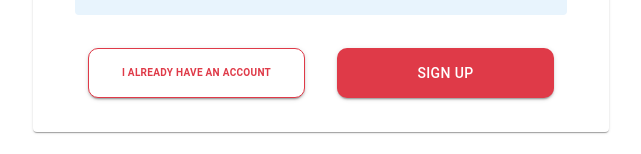
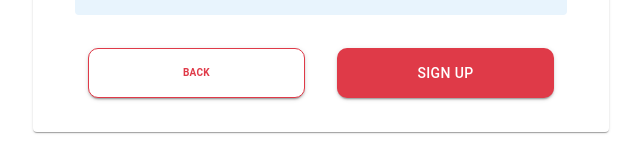
Before and after one commit to BCIT-SSD-2020-21/industry-project-checkmarks, a React (Create React App) app: page /register in a window 1280 px wide. Shown: the part 1178-1332 px from the top of the page, without its empty margins (319-960 px from the left). Built offline with nearby package versions, Linux system fonts and the light colour scheme; no server answers.

Commit message:
route from '/register' to '/application'; #74

```diff
--- a/src/components/RegisterPage/IndividualForm.js
+++ b/src/components/RegisterPage/IndividualForm.js
@@ -11,7 +11,7 @@ export default function IndividualForm({ user, setUser }) {
     //handle register as individual
     const handleRegister = async (event) => {
         event.preventDefault();
-    alert('Successfully register');
+        history.push('/application');
     };
 
     //handle Existing User
@@ -107,8 +107,8 @@ export default function IndividualForm({ user, setUser }) {
                 />
             </FormControl>
             <Alert severity="info" className={classes.alert}>
-        Helper section with brief legal information, assisting the client
-        through the process.
+                Helper section with brief legal information, assisting the
+                client through the process.
             </Alert>
             <div className={classes.submitButtonContainer}>
                 <Button
@@ -117,7 +117,7 @@ export default function IndividualForm({ user, setUser }) {
                     onClick={haveAccountButton}
                     className={classes.haveAccountButton}
                 >
-          I already have an account
+                    Back
                 </Button>
                 <Button
                     type="submit"
--- a/src/components/RegisterPage/OrganizationForm.js
+++ b/src/components/RegisterPage/OrganizationForm.js
@@ -11,7 +11,7 @@ export default function IndividualForm({ user, setUser }) {
     //handle register as organzational
     const handleRegister = async (event) => {
         event.preventDefault();
-    alert('Successfully register');
+        history.push('/application');
     };
 
     //handle Existing User
@@ -122,8 +122,8 @@ export default function IndividualForm({ user, setUser }) {
                 />
             </FormControl>
             <Alert severity="info" className={classes.alert}>
-        Helper section with brief legal information, assisting the client
-        through the process.
+                Helper section with brief legal information, assisting the
+                client through the process.
             </Alert>
             <div className={classes.submitButtonContainer}>
                 <Button
@@ -132,7 +132,7 @@ export default function IndividualForm({ user, setUser }) {
                     onClick={haveAccountButton}
                     className={classes.haveAccountButton}
                 >
-          I already have an account
+                    Back
                 </Button>
                 <Button
                     type="submit"
```
Lines whose indentation alone changed are shown as unchanged.
